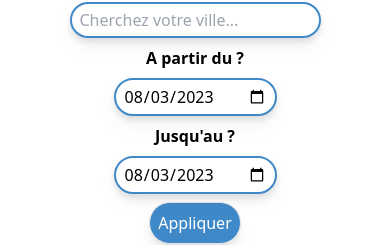
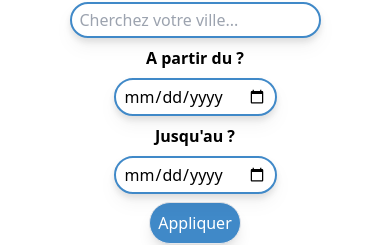
Before and after one commit to festalocal/Website, a React (Vite) app: page /fetes in a window 390 px wide. Both pictures are taken after a click on the button "tune". Shown: the part 194-439 px from the top of the page. Built offline with nearby package versions, Linux system fonts and the light colour scheme; no server answers.

Commit message:
removed mobile default current date select

```diff
--- a/src/components/SearchBarFilterMobilePad.tsx
+++ b/src/components/SearchBarFilterMobilePad.tsx
@@ -44,8 +44,7 @@ function SearchBarFilterMobilePad({
     hiddenFormDataInputs.dateFinInput.current.value = formData.dateFin;
   };
 
-  const defaultOrCurrentDateValue: Function = (dateDefault: string): string => {
-    const today: Date = new Date();
+  const defaultOrEmptyDateValue: Function = (dateDefault: string): string => {
     if (
       dateDefault !== null &&
       dateDefault !== undefined &&
@@ -54,10 +53,7 @@ function SearchBarFilterMobilePad({
       const dateValues: string[] = dateDefault.split("-");
       return `${dateValues[2]}-${dateValues[1]}-${dateValues[0]}`;
     }
-    return `${today.getFullYear()}-${String(today.getMonth() + 1).padStart(
-      2,
-      "0"
-    )}-${String(today.getDay()).padStart(2, "0")}`;
+    return ``;
   };
 
   return (
@@ -89,7 +85,7 @@ function SearchBarFilterMobilePad({
         className="border-festa-blue drop-shadow-lg border-2 rounded-full py-1 px-2"
         placeholder="DD/MM/YYYY"
         onChange={(e) => selectDayHandler(e)}
-        defaultValue={defaultOrCurrentDateValue(dateDebutDefault)}
+        defaultValue={defaultOrEmptyDateValue(dateDebutDefault)}
       />
       <label htmlFor="dateFinInput" className="font-bold">
         Jusqu'au ?
@@ -101,7 +97,7 @@ function SearchBarFilterMobilePad({
         className="border-festa-blue drop-shadow-lg border-2 rounded-full py-1 px-2"
         placeholder="DD/MM/YYYY"
         onChange={(e) => selectDayHandler(e)}
-        defaultValue={defaultOrCurrentDateValue(dateFinDefault)}
+        defaultValue={defaultOrEmptyDateValue(dateFinDefault)}
       />
       <button
         name="submit-filters"
```
